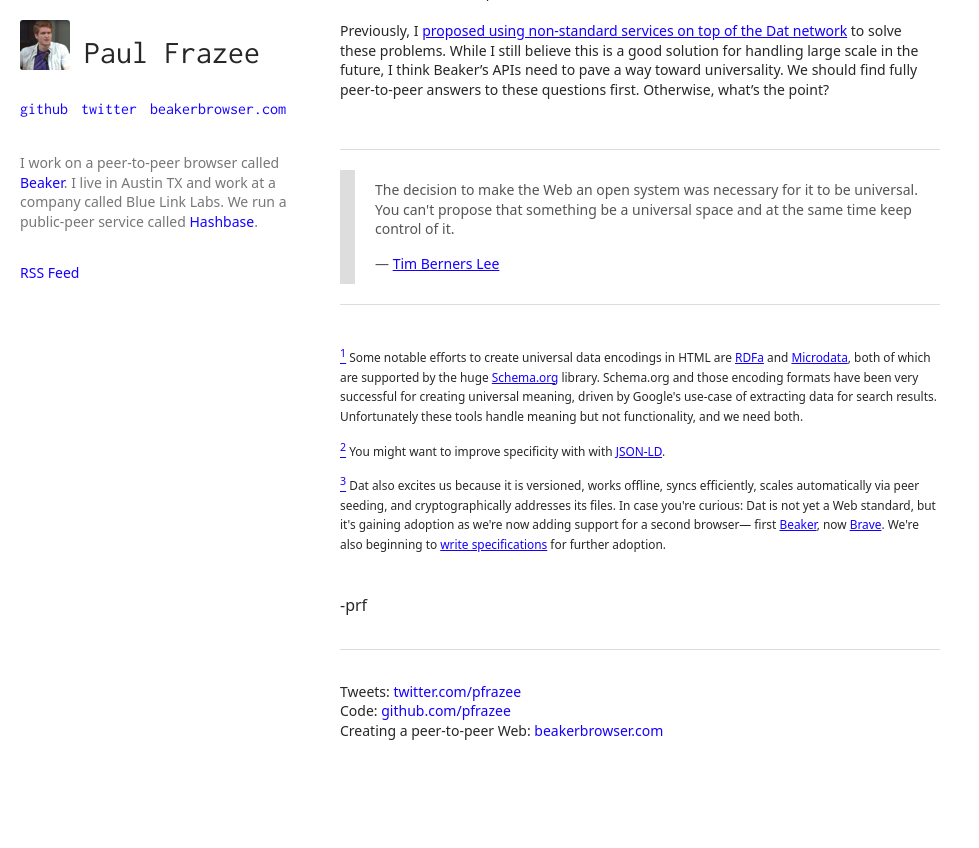
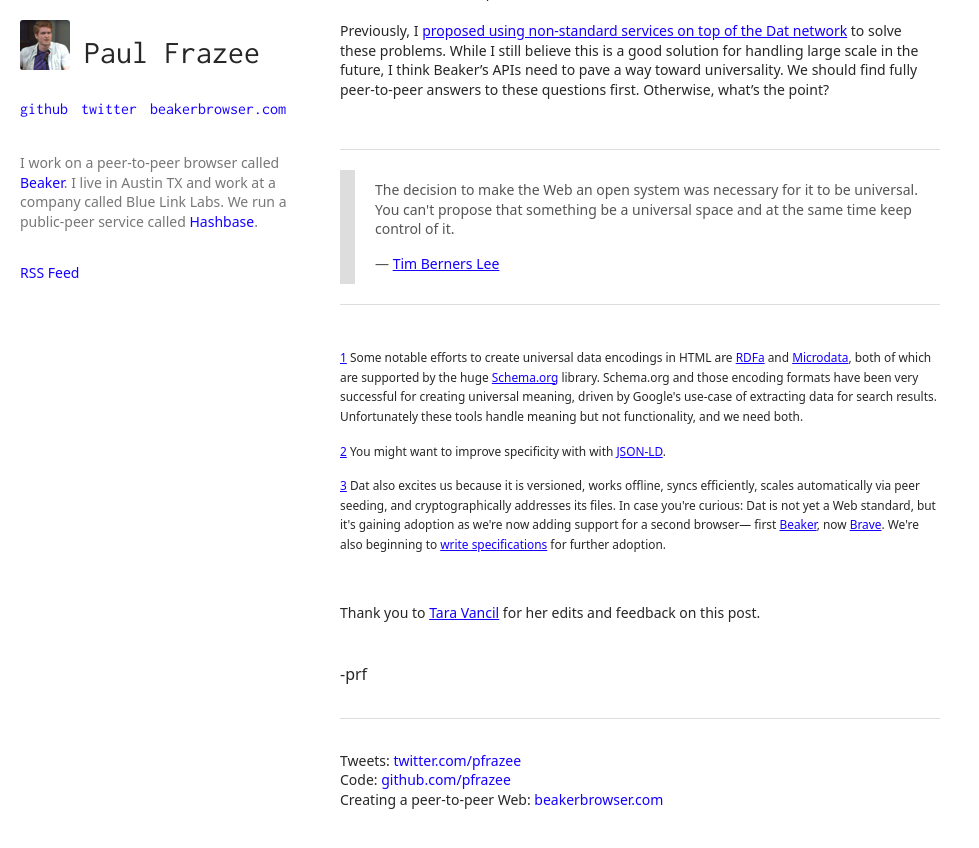
Before and after one commit to pfrazee/pfrazee.github.io, a Jekyll site: the page built from _posts/2018-01-03-universal-publishing-and-the-webs-black-boxes.md, in a window 1280 px wide and 900 px high, scrolled down 3461 px. Shown: the top 848 px of the window, without its empty margins (0-979 px from the left). Built offline with Jekyll 4.4.1, drawn with Linux system fonts in a browser that asks for light colours.

Commit message:
Updates to 2018-01-03-universal-publishing-and-the-webs-black-boxes.md

```diff
--- a/_posts/2018-01-03-universal-publishing-and-the-webs-black-boxes.md
+++ b/_posts/2018-01-03-universal-publishing-and-the-webs-black-boxes.md
@@ -2,6 +2,7 @@
 layout: post
 title: Universal publishing and the Web's black boxes
 desc: Just because something is accessible by browser does not make it part of the Web.
+thumb: https://pfrazee.hashbase.io/assets/img/agree-action.png
 ---
 
 Just because something is accessible by browser does not make it part of the Web.
@@ -85,8 +86,12 @@
 <hr>
 <br>
 
-<p><small id="1"><a href="#_1"><sup>1</sup></a> Some notable efforts to create universal data encodings in HTML are <a href="https://rdfa.info/">RDFa</a> and <a href="https://en.wikipedia.org/wiki/Microdata_(HTML)">Microdata</a>, both of which are supported by the huge <a href="http://schema.org/">Schema.org</a> library. Schema.org and those encoding formats have been very successful for creating universal meaning, driven by Google's use-case of extracting data for search results. Unfortunately these tools handle meaning but not functionality, and we need both.</small></p>
+<p><small id="1"><a href="#_1">1</a> Some notable efforts to create universal data encodings in HTML are <a href="https://rdfa.info/">RDFa</a> and <a href="https://en.wikipedia.org/wiki/Microdata_(HTML)">Microdata</a>, both of which are supported by the huge <a href="http://schema.org/">Schema.org</a> library. Schema.org and those encoding formats have been very successful for creating universal meaning, driven by Google's use-case of extracting data for search results. Unfortunately these tools handle meaning but not functionality, and we need both.</small></p>
 
-<p><small id="2"><a href="#_2"><sup>2</sup></a> You might want to improve specificity with with <a href="https://json-ld.org/">JSON-LD</a>.</small></p>
+<p><small id="2"><a href="#_2">2</a> You might want to improve specificity with with <a href="https://json-ld.org/">JSON-LD</a>.</small></p>
 
-<p><small id="3"><a href="#_3"><sup>3</sup></a> Dat also excites us because it is versioned, works offline, syncs efficiently, scales automatically via peer seeding, and cryptographically addresses its files. In case you're curious: Dat is not yet a Web standard, but it's gaining adoption as we're now adding support for a second browser— first <a href="https://beakerbrowser.com">Beaker</a>, now <a href="https://brave.com">Brave</a>. We're also beginning to <a href="https://github.com/datprotocol/web-specs">write specifications</a> for further adoption.</small></p>
+<p><small id="3"><a href="#_3">3</a> Dat also excites us because it is versioned, works offline, syncs efficiently, scales automatically via peer seeding, and cryptographically addresses its files. In case you're curious: Dat is not yet a Web standard, but it's gaining adoption as we're now adding support for a second browser— first <a href="https://beakerbrowser.com">Beaker</a>, now <a href="https://brave.com">Brave</a>. We're also beginning to <a href="https://github.com/datprotocol/web-specs">write specifications</a> for further adoption.</small></p>
+
+<br>
+
+Thank you to [Tara Vancil](https://twitter.com/taravancil) for her edits and feedback on this post.
```
